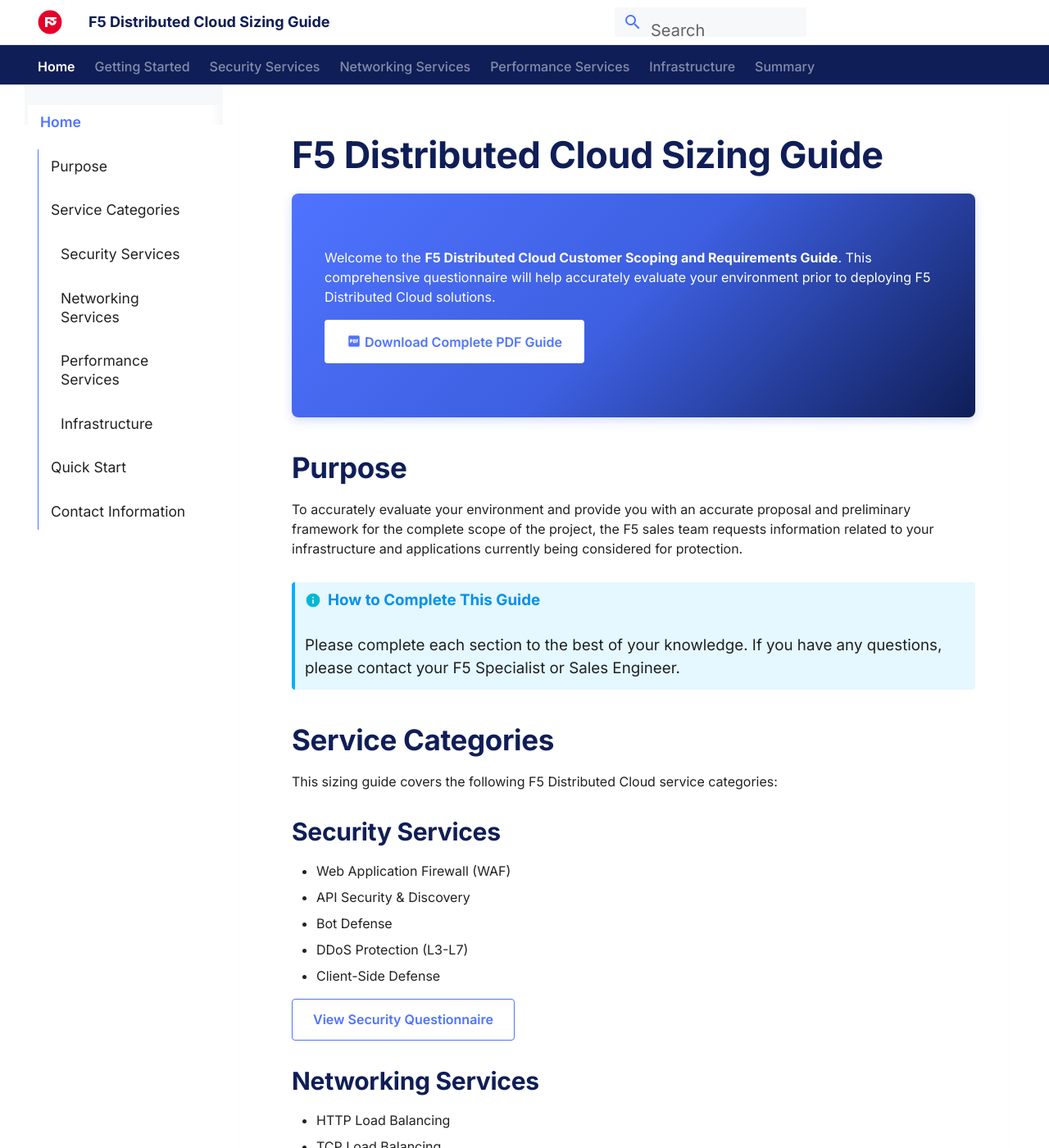
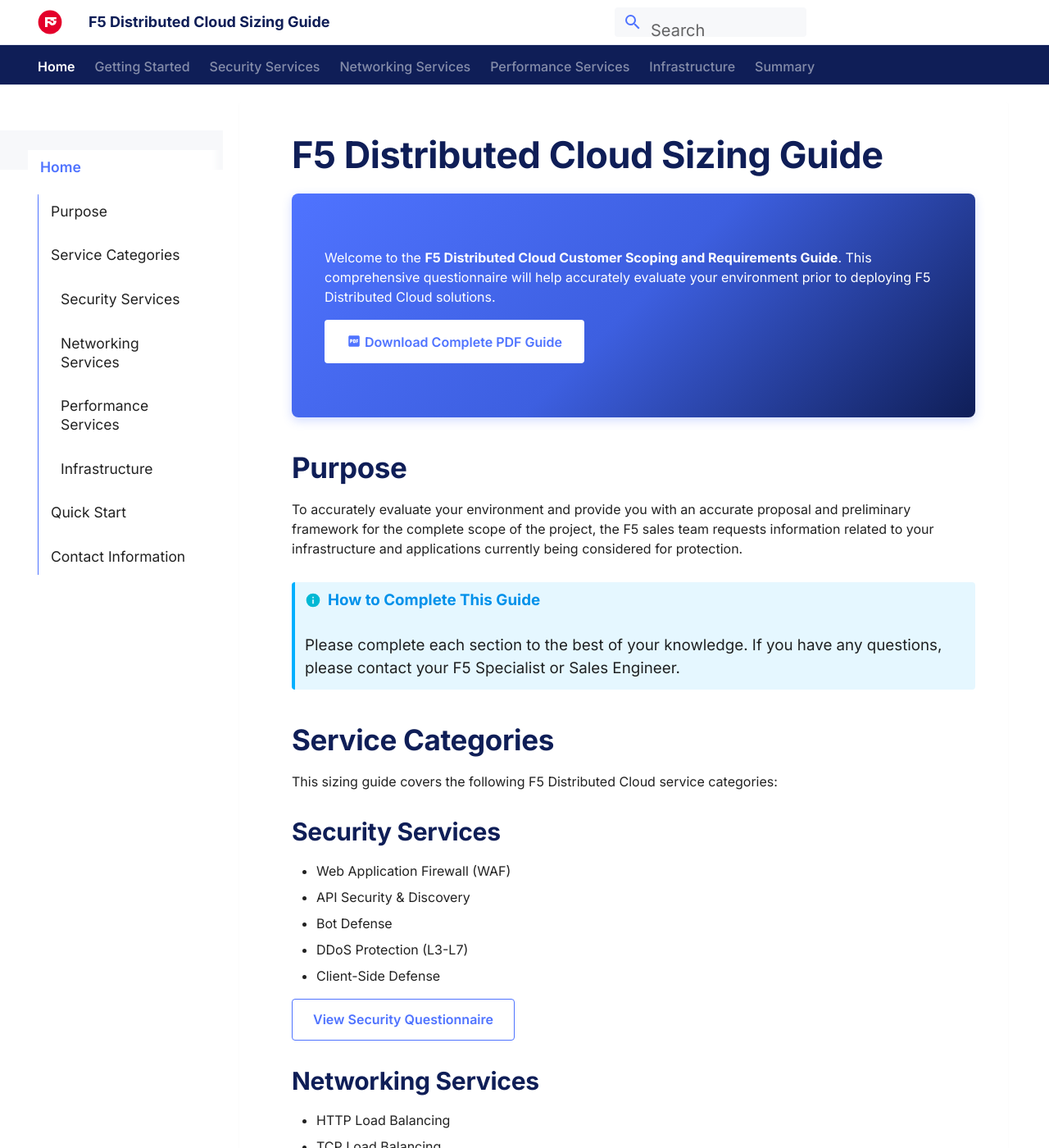
Before and after one commit to robinmordasiewicz/f5xc-sizing, an MkDocs documentation site: the page built from docs/index.md, in a window 1280 px wide and 1400 px high. Shown: the whole window at 82% size. Built offline with MkDocs 1.6.1 and Material for MkDocs 9.7.7, drawn with Linux system fonts in a browser that asks for light colours; comment, search, counter and statistics services are not loaded.

Commit message:
Extend sidebar background to left edge of viewport
- Added pseudo-element to extend light gray background from sidebar
  to left edge of viewport, matching F5 docs layout
- Sidebar now has consistent background from x=0 across entire width

Co-Authored-By: Claude Opus 4.5 <noreply@anthropic.com>

```diff
--- a/docs/stylesheets/extra.css
+++ b/docs/stylesheets/extra.css
@@ -206,6 +206,19 @@ body,
    -------------------------------------------------------------------------- */
 .md-sidebar {
   background-color: var(--f5-bg-subtle);
+  position: relative;
+}
+
+/* Extend sidebar background to left edge of viewport */
+.md-sidebar--primary::before {
+  content: '';
+  position: absolute;
+  top: 0;
+  right: 100%;
+  bottom: 0;
+  width: 100vw;
+  background-color: var(--f5-bg-subtle);
+  pointer-events: none;
 }
 
 .md-nav__title {
```
